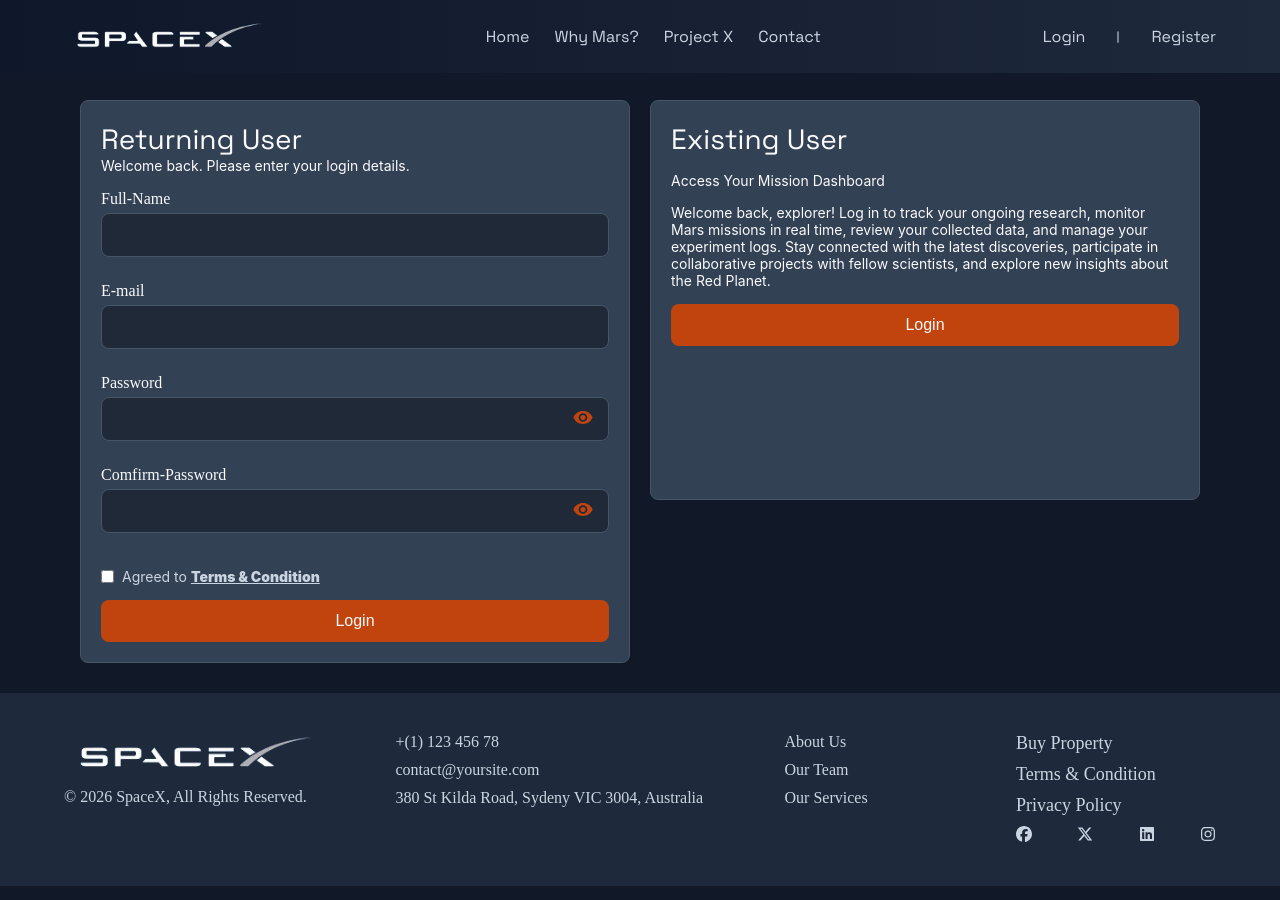
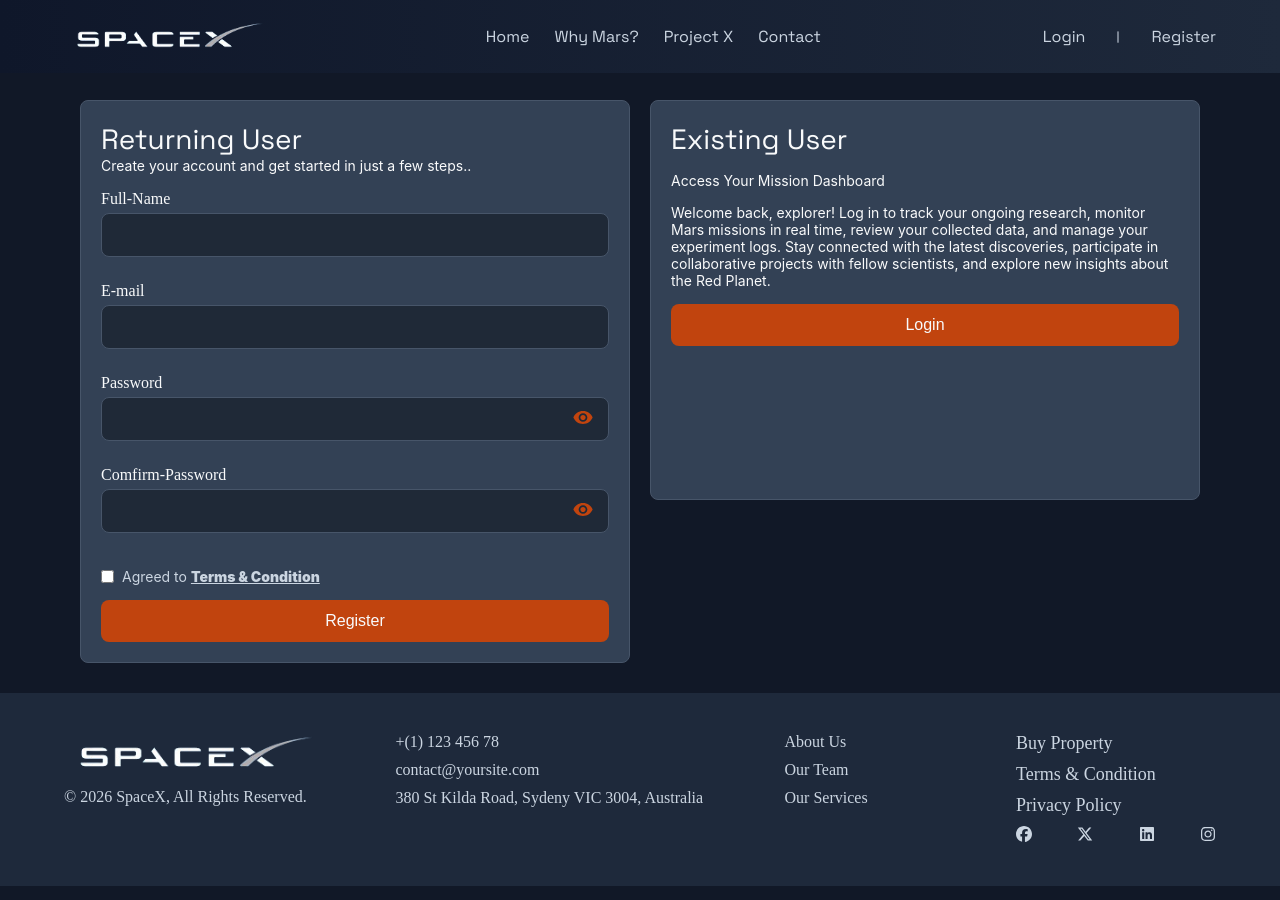
Before and after one commit to jameschoate26-cmyk/projectx, a React (Vite) app: page /register in a window 1280 px wide. Built offline with nearby package versions, Linux system fonts and the light colour scheme.

Commit message:
first commit

```diff
--- a/src/Componients/Homepage/Homepage.js
+++ b/src/Componients/Homepage/Homepage.js
@@ -11,9 +11,9 @@ export const Home_page = styled.main`
 
   .home-video {
     width: 100%;
+    height: auto;
     display: block;
     filter: brightness(70%);
-    object-fit: cover;
   }
 
   .video-content {
--- a/src/Componients/Homepage/Homepage.jsx
+++ b/src/Componients/Homepage/Homepage.jsx
@@ -3,21 +3,18 @@ import { Home_page } from "./Homepage.js";
 import MarsLegacy from "./MarsLegacy.jsx";
 import Founder from "./Founder.jsx";
 import Meet_Our_Team from "./MeetOurTeam.jsx";
+import vedoe from "../../assets/image/2acqFRER0uPBOCxSfdGyf_video.mp4";
 
 const Homepage = () => {
   return (
     <Home_page>
       <div className="video-write">
         <video className="home-video" autoPlay muted loop playsInline>
-          <source
-            src="https://themes.incognitothemes.com/andor/assets/videos/home-video-1.mp4"
-            type="video/mp4"
-          />
+          <source src={vedoe} type="video/mp4" />
         </video>
 
         <div className="video-content">
           <h1>Mars Is No Longer a Dream. It’s the Next Address of Humanity.</h1>
-
         </div>
 
         <div className="content-box">
--- a/src/Componients/Homepage/MeetOurTeam.js
+++ b/src/Componients/Homepage/MeetOurTeam.js
@@ -45,11 +45,9 @@ export const MeetourTeam = styled.main`
   }
 
   .imagename {
-    margin-top: 10px;
     text-align: center;
     font-family: var(--font-heading);
     color: var(--text-main);
-    line-height: 1.4;
   }
 
   @media (max-width: 992px) {
--- a/src/Componients/LoginFlow/Register.jsx
+++ b/src/Componients/LoginFlow/Register.jsx
@@ -15,7 +15,12 @@ const Register = () => {
         <div className="login">
           <div>
             <p>Returning User</p>
-            <span>Welcome back. Please enter your login details.</span>
+            <span>
+              <span>
+                Create your account and get started in just a few steps.
+              </span>
+              .
+            </span>
           </div>
           <div>
             <label htmlFor="email">Full-Name</label>
@@ -67,7 +72,7 @@ const Register = () => {
             </span>{" "}
           </div>
           <div>
-            <button>Login</button>
+            <button>Register</button>
           </div>
         </div>
 
```
Also changed, not shown: 1 other file (tests, documents, lock files or other folders).
